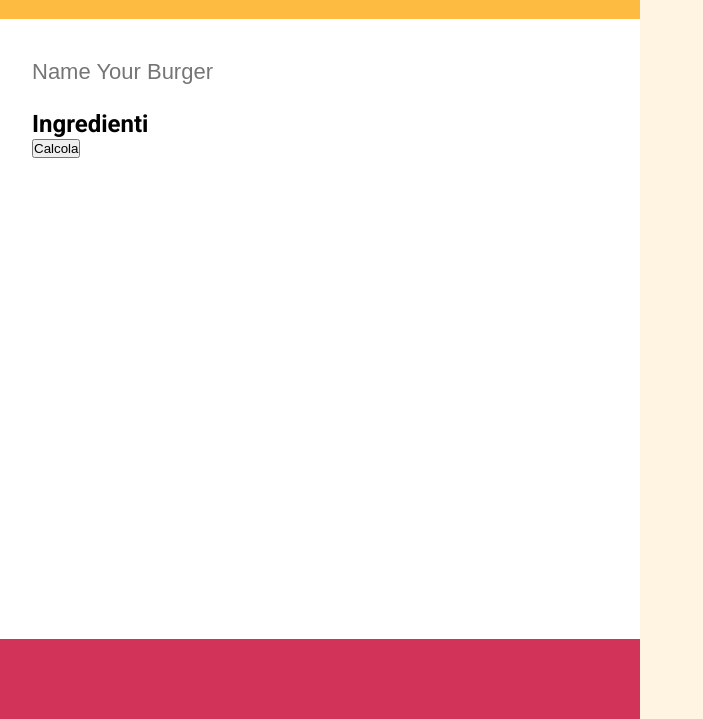
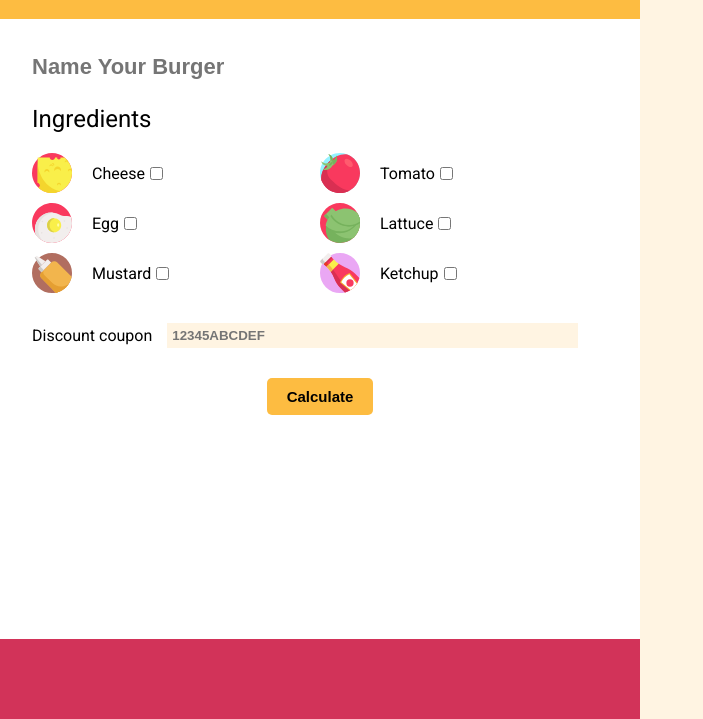
Before and after one commit to enricopaol/js-burger, a plain HTML site: page index.html in a window 1280 px wide. Shown: the part 81-800 px from the top of the page, without its empty margins (0-703 px from the left). Drawn offline with Linux system fonts and the light colour scheme.

Commit message:
Ingredients prices - style of coupon and button

```diff
--- a/css/style.css
+++ b/css/style.css
@@ -39,10 +39,11 @@ main {
     width: 100%;
     height: calc( 100% - 100px - 80px);
     background-color: #fff;
+    overflow: auto;
 }
 
 main .wrapper {
-    padding: 40px 0;
+    padding: 35px 0;
 }
 
 /* Name your Burger Input */
@@ -50,11 +51,85 @@ main .wrapper {
     border-width: 0px;
     background-color: #fff;
     font-size: 22px;
-    font-weight: 500;
+    font-weight: 600;
     margin-bottom: 25px;
 }
 #input-name-burger:focus {
     outline: none;
+}
+
+/* Sezione Ingrediens */
+.ingredients h2 {
+    margin-bottom: 15px;
+    font-weight: 400;
+}
+
+.ingredients-row {
+    display: flex;
+    padding: 5px 0;
+}
+
+.ingredients-row .single-ingredient {
+    width: 50%;
+    display: flex;
+    align-items: center;
+}
+
+.ingredients-row .single-ingredient img {
+    width: 40px;
+    height: auto;
+    margin-right: 20px;
+}
+
+.ingredients-row .single-ingredient label {
+    margin-right: 5px;
+}
+
+/* Sezione Coupon */
+.coupon-section {
+    padding-top: 25px;
+    display: flex;
+    align-items: center;
+}
+
+.coupon-section label {
+    margin-right: 15px;
+}
+
+#coupon-input {
+    padding: 5px;
+    background-color: #fff4e2;
+    border-width: 0;
+    flex-grow: 1;
+    margin-right: 30px;
+    font-weight: 600;
+}
+#coupon-input:focus {
+    outline: none;
+}
+
+/* Button */
+.container-button {
+    text-align: center;
+    padding: 30px 0;
+}
+
+.container-button button {
+    background-color: #fdbc41;
+    color: black;
+    font-weight: 700;
+    padding: 10px 20px;
+    font-size: 15px;
+    border-radius: 5px;
+    border-width: 0;
+    cursor: pointer;
+    transition: transform .12s ;
+}
+.container-button button:focus {
+    outline: none;
+}
+.container-button button:hover {
+    transform: scale(1.1);
 }
 
 /* FOOTER */
--- a/index.html
+++ b/index.html
@@ -33,27 +33,84 @@
 
                 <!-- Sezione Ingredienti -->
                 <section class="ingredients">
-                    <h2>Ingredienti</h2>
+                    <h2>Ingredients</h2>
 
                     <div class="ingredients-container">
 
                         <!-- First Row -->
                         <div class="ingredients-row">
-                            <div class="ingredient"></div>
-                            <div class="ingredient"></div>
+
+                            <!-- Single Ingredient -->
+                            <div class="single-ingredient">
+                                <img src="img/cheese.svg" alt="cheese">
+                                <label for="checkbox-single-ingredient">Cheese</label>
+                                <input class="ingredient-checkbox" type="checkbox" value="3">
+                            </div>
+
+
+                            <!-- Single Ingredient -->
+                            <div class="single-ingredient">
+                                <img src="img/tomato.svg" alt="tomato">
+                                <label for="checkbox-single-ingredient">Tomato</label>
+                                <input class="ingredient-checkbox" type="checkbox" value="1">
+                            </div>
+
                         </div>
 
-                        <!-- First Row -->
+                        <!-- Second Row -->
                         <div class="ingredients-row">
-                            <div class="ingredient"></div>
-                            <div class="ingredient"></div>
+
+                            <!-- Single Ingredient -->
+                            <div class="single-ingredient">
+                                <img src="img/fried-egg.svg" alt="Egg">
+                                <label for="checkbox-single-ingredient">Egg</label>
+                                <input class="ingredient-checkbox" type="checkbox" value="3">
+                            </div>
+
+
+                            <!-- Single Ingredient -->
+                            <div class="single-ingredient">
+                                <img src="img/lettuce.svg" alt="Lattuce">
+                                <label for="checkbox-single-ingredient">Lattuce</label>
+                                <input class="ingredient-checkbox" type="checkbox" value="1">
+                            </div>
+
                         </div>
+
+                        <!-- Third Row -->
+                        <div class="ingredients-row">
+
+                            <!-- Single Ingredient -->
+                            <div class="single-ingredient">
+                                <img src="img/mustard.svg" alt="Mustard">
+                                <label for="checkbox-single-ingredient">Mustard</label>
+                                <input class="ingredient-checkbox" type="checkbox" value="1">
+                            </div>
+
+
+                            <!-- Single Ingredient -->
+                            <div class="single-ingredient">
+                                <img src="img/ketchup.svg" alt="Ketchup">
+                                <label for="checkbox-single-ingredient">Ketchup</label>
+                                <input class="ingredient-checkbox" type="checkbox" value="1">
+                            </div>
+
+                        </div>
+
 
                     </div>
                 </section>
 
+                <!-- Sezione Coupon  -->
+                <section class="coupon-section">
+                    <label for="coupon-input">Discount coupon</label>
+                    <input id="coupon-input" type="text" placeholder="12345ABCDEF">
+                </section>
+
                 <!-- Bottone Calcola -->
-                <button id="button-price-burger">Calcola</button>
+                <div class="container-button">
+                    <button id="button-price-burger">Calculate</button>
+                </div>
             </div>
         </main>
 
--- a/js/script.js
+++ b/js/script.js
@@ -1,7 +1,26 @@
 var calculatePriceBurger = document.getElementById('button-price-burger');
 calculatePriceBurger.addEventListener('click', function() {
 
+    // Ricavo il Nome Utente
     var nomeBurger = document.getElementById('input-name-burger');
-    console.log(nomeBurger.value);
+
+    // Targhetizzo e salvo in una variabile le checkbox
+    var ingredientCheckbox = document.getElementsByClassName('ingredient-checkbox');
+    // eseguo un ciclo for per scorrere la collection html e vedere se le chechbox
+    // sono attive. Se sono attive ricavo il valore e faccio la somma.
+    var somma = 5;
+
+    for(var i = 0; i < ingredientCheckbox.length; i++) {
+        var thisCheckbox = ingredientCheckbox[i];
+
+        if (thisCheckbox.checked) {
+            somma += parseInt(thisCheckbox.value);
+        }
+        console.log('somma dentro', somma);
+
+    }
+
+    console.log('somma dopo', somma);
+
 
 });
```
